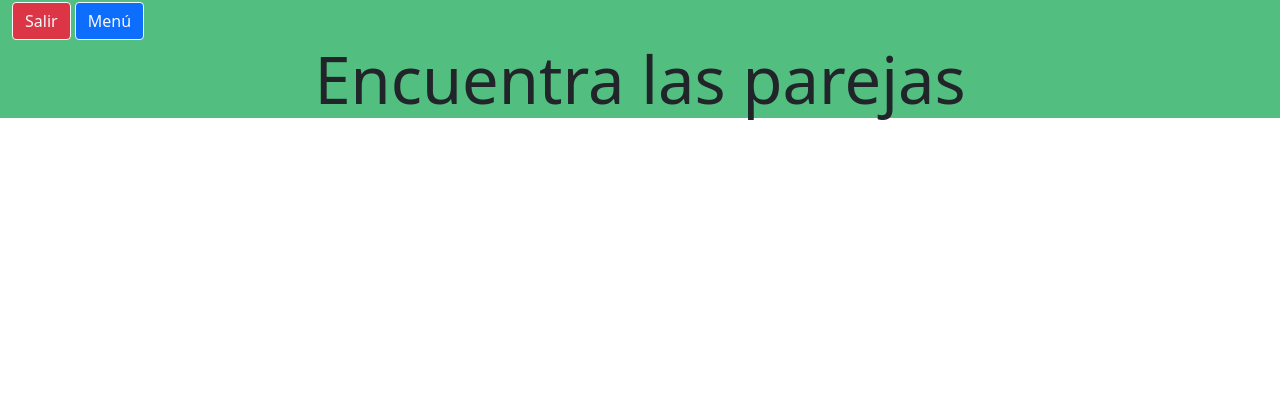
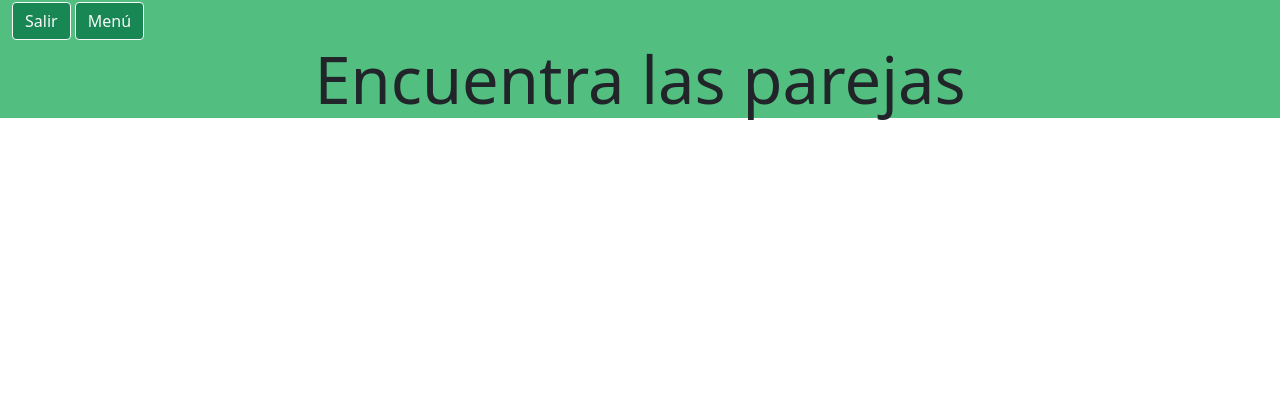
Before and after one commit to RubenCastFer/proyectoJuego, a PHP site: page /views/cartasView.php in a window 1280 px wide. Shown: the top 420 px of the page. Run offline with PHP 8.4, Linux system fonts and the light colour scheme.

Commit message:
cambio en botones y vistas

```diff
--- a/models/juegoModel.php
+++ b/models/juegoModel.php
@@ -4,8 +4,8 @@ function crearConexion()
 {
     $servidor = "localhost";
     $baseDatos = "juego";
-    $usuario = "root";
-    $pass = "root";
+    $usuario = "developer";
+    $pass = "developer";
     try {
         return new PDO("mysql:host=$servidor;dbname=$baseDatos", $usuario, $pass);
     } catch (PDOException $e) {
--- a/views/cartasView.php
+++ b/views/cartasView.php
@@ -139,8 +139,8 @@
 
 <body>
     <header class="container-fluid ">
-        <a type="button" id="boton" class="btn btn-danger btn-circle btn-xl btn-outline-light" href='index.php?controller=usuarios&action=cerrarSesion'>Salir</a>
-        <a type="button" id="boton" class="btn btn-primary  btn-circle btn-xl btn-outline-light" href='index.php?controller=juego&action=menu'>Menú</a>
+        <a type="button" id="boton" class="btn btn-success  btn-md btn-outline-light" href='index.php?controller=usuarios&action=cerrarSesion'>Salir</a>
+        <a type="button" id="boton" class="btn btn-success  btn-md btn-outline-light" href='index.php?controller=juego&action=menu'>Menú</a>
         <div class="col-12 ">
 
             <h1>Encuentra las parejas</h1>
@@ -148,7 +148,7 @@
         </div>
 
     </header>
-    <div class="container-fluid mr-5 mr-lg-4 col-md-9" id="mostrar" height="100%">
+    <div class="container-fluid mr-5 col-sm-4 col-md-10 mr-lg-12 col-xl-12 " id="mostrar" height="100%">
 
     </div>
 
--- a/views/menuView.php
+++ b/views/menuView.php
@@ -125,11 +125,11 @@
                         <div class="row justify-content-center align-items-center">
                             <img src="images/escudo.png" id="escudo" class="inline-block m-auto pt-3">
 
-                            <a type="button" class="btn btn-primary btn-circle btn-xl btn-outline-light" href='index.php?controller=juego&action=cartas'><span>Jugar</span></a>
+                            <a type="button" class="btn btn-success btn-circle btn-xl btn-outline-light" href='index.php?controller=juego&action=cartas'><span>Jugar</span></a>
 
-                            <a type="button" class="btn btn-secondary btn-circle btn-xl btn-outline-light" href='index.php?controller=juego&action=listarPuntuaciones'>Puntos</a>
+                            <a type="button" class="btn btn-success btn-circle btn-xl btn-outline-light" href='index.php?controller=juego&action=listarPuntuaciones'>Puntos</a>
 
-                            <a type="button" class="btn btn-danger btn-circle btn-xl btn-outline-light" href='index.php?controller=usuarios&action=cerrarSesion'>Salir</a>
+                            <a type="button" class="btn btn-success btn-circle btn-xl btn-outline-light" href='index.php?controller=usuarios&action=cerrarSesion'>Salir</a>
 
                             <img src="images/escudo.png" id="escudo" class="inline-block m-auto pt-3">
                         </div>
```
Also changed, not shown: views/signUpView.php (+7 -3 lines).
